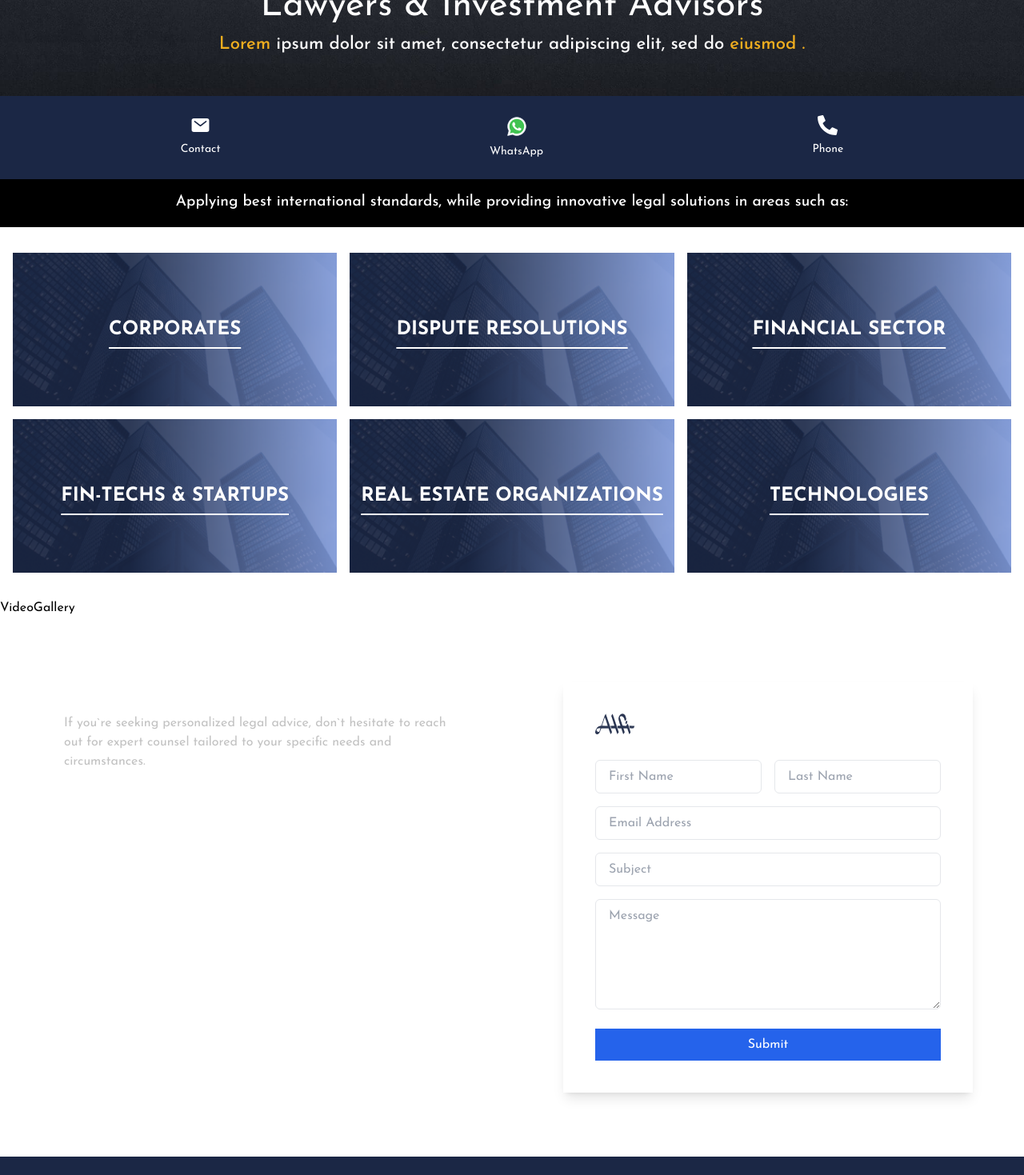
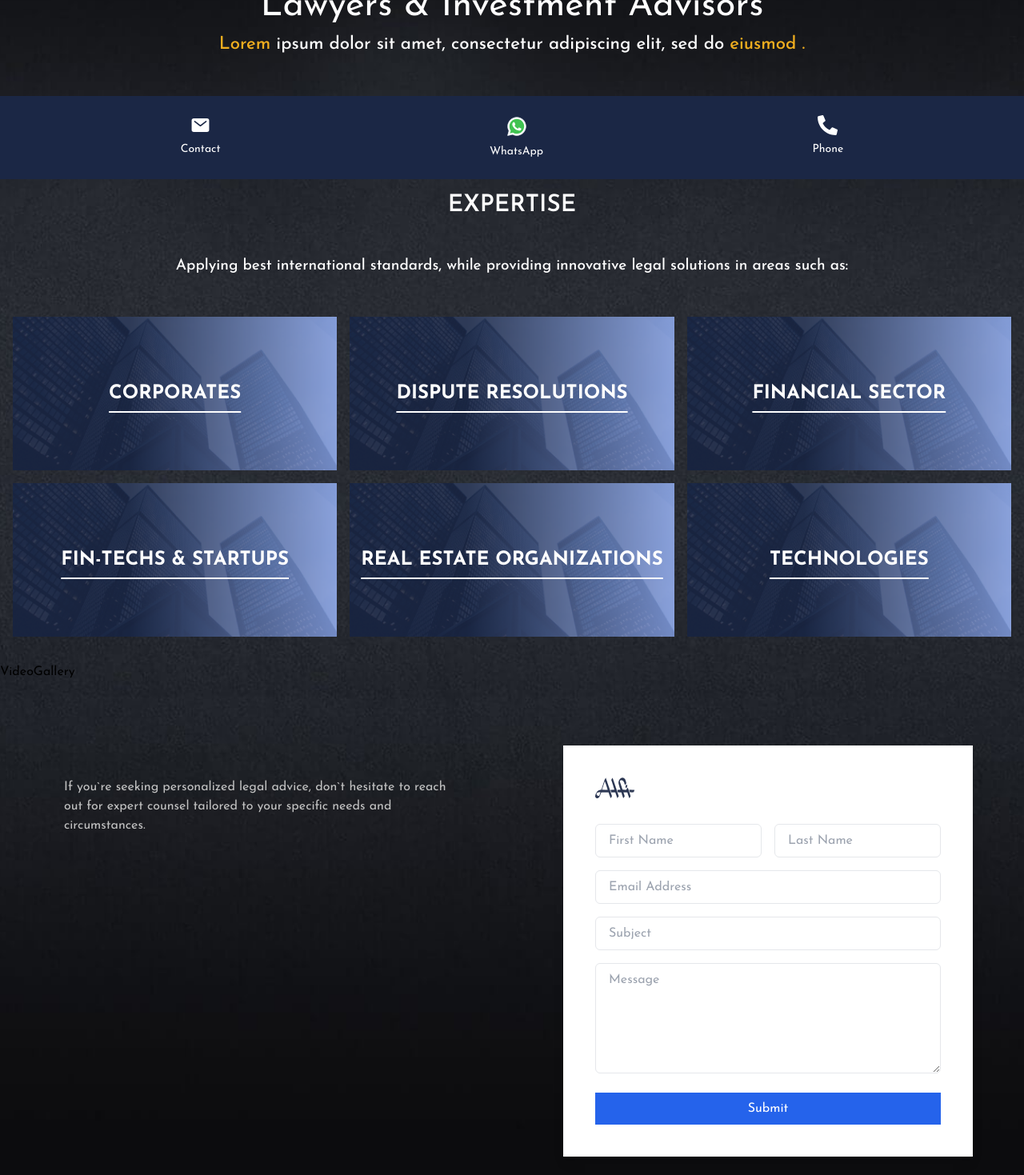
Before and after one commit to AhmedGamal40/Talal-Al-Alfi, a Next.js app: page / in a window 1280 px wide. Shown: the part 440-1909 px from the top of the page at 80% size. Built offline with nearby package versions, Linux system fonts and the light colour scheme.

Commit message:
home page image bg

```diff
--- a/src/app/Components/Home/Expertise.jsx
+++ b/src/app/Components/Home/Expertise.jsx
@@ -32,12 +32,14 @@ function Expertise() {
   ];
   return (
     <>
-      <div className='bg-black text-center'>
+      <div className="relative mt-20">
+        <div className=' text-center '>
           <h3 className="font-[600] text-[29.61px] text-white leading-[47.38px] uppercase py-5">Expertise</h3>
           <p className=' font-[500] text-[19px] text-white leading-[23.69px] py-5'>Applying best international standards, while providing innovative
           legal solutions in areas such as:</p>
         </div>
-      <div className="px-4 py-8 bg-white">
+       </div>
+      <div className="px-4 py-8 ">
         <div className="grid grid-cols-1 sm:grid-cols-2 lg:grid-cols-3 gap-4">
           {sectors.map((sector, index) => (
             <Link href="/about-us" key={index}>
@@ -62,9 +64,8 @@ function Expertise() {
           ))}
         </div>
       </div>
-
     </>
-  )
+  );
 }
 
 export default Expertise
--- a/src/app/Components/Home/alfiLegal.jsx
+++ b/src/app/Components/Home/alfiLegal.jsx
@@ -6,14 +6,14 @@ function AlfiLegal() {
   return (
 
     <div className="relative w-full h-full flex items-center justify-center">
-    <Image
+    {/* <Image
       src={coverImage}
       alt="Cover Image"
       layout="fill"
       objectFit="cover"
       quality={100}
       className="z-0"
-    />
+    /> */}
     <div className=" w-[758px] z-10 my-10">
       <div className='mt-5'>
         <h1 className="font-[600] text-[55px] text-white leading-[74.71px] uppercase">Alfi legal</h1>
--- a/src/app/Components/Home/formContact.jsx
+++ b/src/app/Components/Home/formContact.jsx
@@ -4,7 +4,7 @@ import Image from "next/image";
 function FormContact() {
   return (
     <>
-      <div className="flex md:justify-around justify-center md:flex-row flex-col my-20">
+      <div className="flex md:justify-around justify-center md:flex-row flex-col mt-20 pb-20">
         {/* Contact form */}
         <div className="md:w-1/2 my-10 lg:px-20 px-10 items-center md:text-start text-center text-[#C2C2C2]">
           If you`re seeking personalized legal advice, don`t hesitate to reach
--- a/src/app/page.js
+++ b/src/app/page.js
@@ -1,17 +1,28 @@
 import Image from "next/image";
-import Communication from "./Components/Layout/Communication";
 import AlfiLegal from "./Components/Home/alfiLegal";
 import VideoGallery from "./Components/Home/VideoGallery";
 import FormContact from "./Components/Home/formContact";
 import Expertise from "./Components/Home/Expertise";
+import coverImage from "../../public/Assets/Images/cover.png";
 export default function Home() {
   return (
     <>
-    <AlfiLegal />
-    {/* <Communication /> */}
-    <Expertise />
-    <VideoGallery />
-    <FormContact />
+    <div className="relative w-full h-full">
+    <Image
+      src={coverImage}
+      alt="Cover Image"
+      layout="fill"
+      objectFit="cover"
+      quality={100}
+      className="z-0"
+    />
+    <div className="relative z-10">
+      <AlfiLegal />
+      <Expertise />
+      <VideoGallery />
+      <FormContact />
+    </div>
+    </div>
     </>
   );
 }
```
Lines whose indentation alone changed are shown as unchanged.
